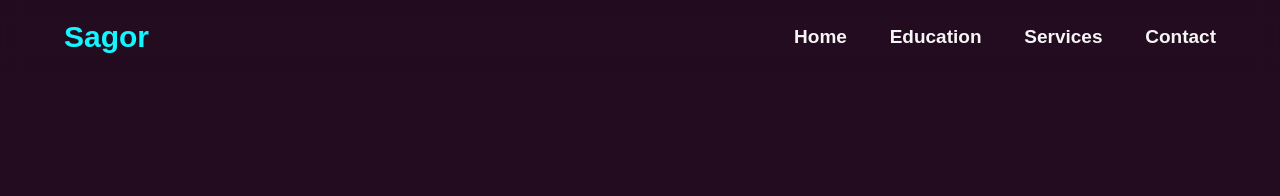
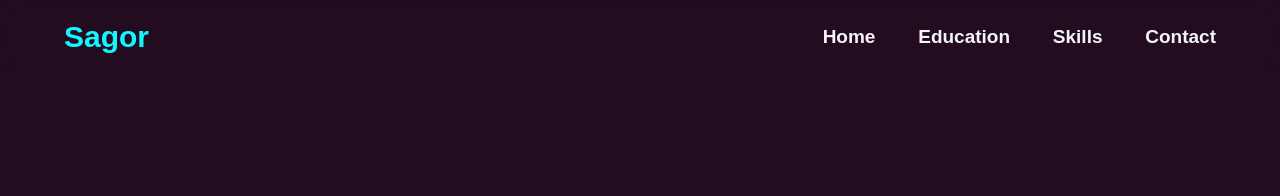
Before and after one commit to Redwan5626/Portfolio, a plain HTML site: page index.html in a window 1280 px wide. Shown: the top 196 px of the page. Drawn offline with nearby package versions, Linux system fonts and the light colour scheme; a script that the page names is missing.

Commit message:
Add files via upload

```diff
--- a/index.html
+++ b/index.html
@@ -22,7 +22,7 @@
   <nav class="navbar">
     <a href="#home">Home</a>
     <a href="#education">Education</a>
-    <a href="#services">Services</a>
+    <a href="#skills">Skills</a>
     <a href="#contact">Contact</a>
   </nav>
 </header>
@@ -84,9 +84,9 @@
 
 
 <!--Services Section Code-->
-<section class="services" id="services">
+<section class="skillss" id="skills">
   <div class="services-section">
-  <h2 class="heading">My Services</h2>
+  <h2 class="heading">My Skills</h2>
     <div class="services-container">
       <div class="service-box">
         <div class="icon">&#x3C;&#x3E;</div>
```
